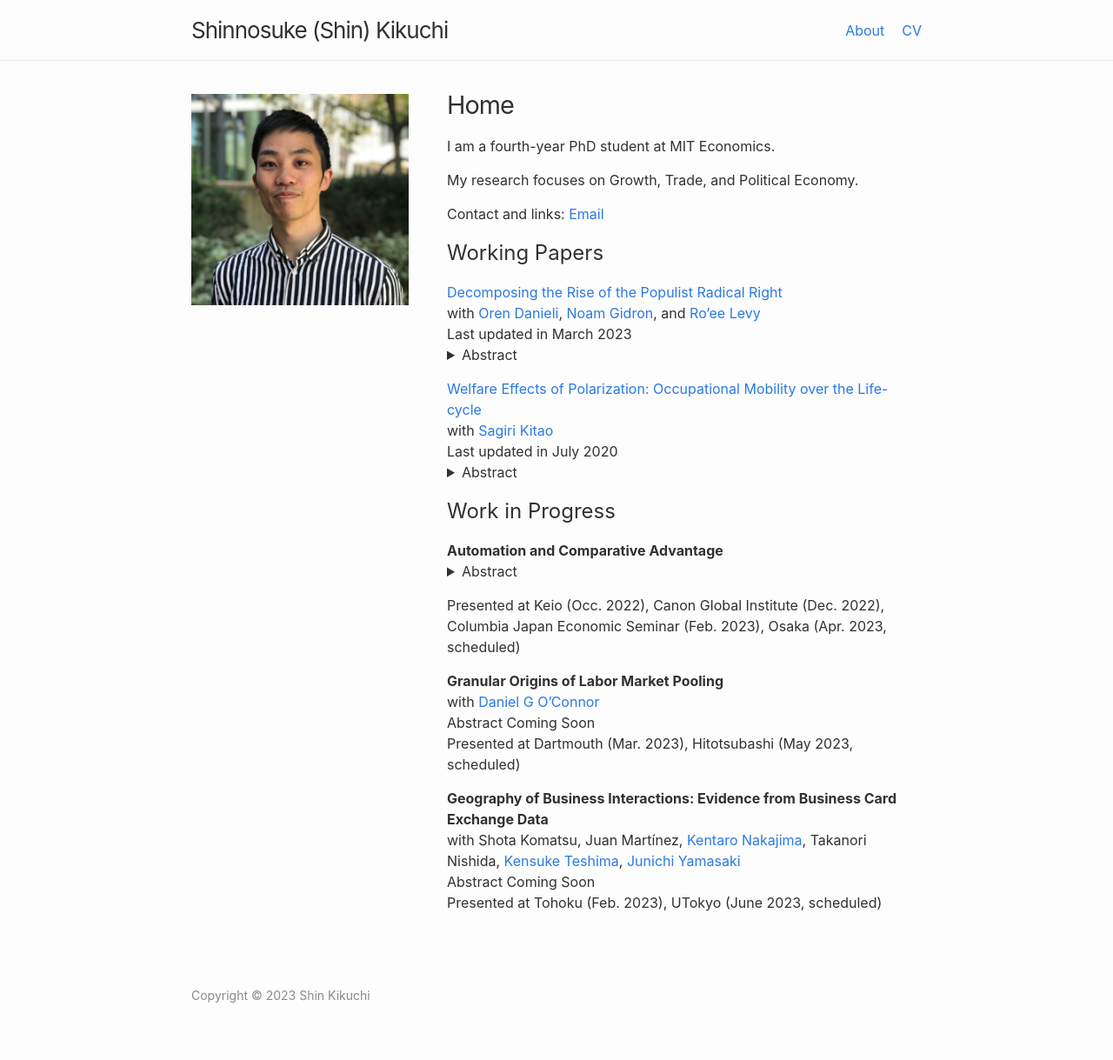
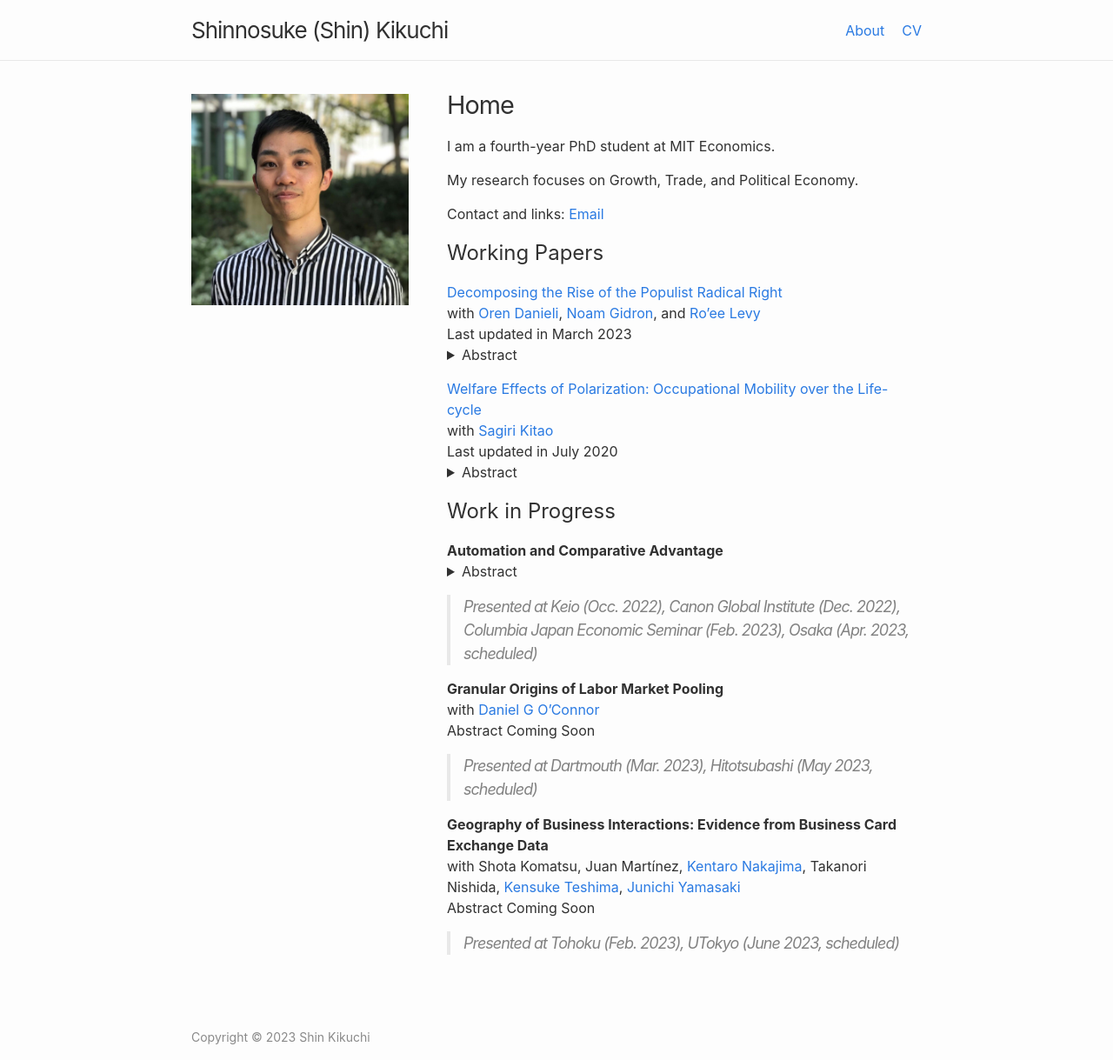
Before and after one commit to shinnkikuchi/shinnkikuchi.github.io, a Jekyll site: the page built from index.md, in a window 1280 px wide. Shown: the whole page at 87% size. Built offline with Jekyll 4.4.1, drawn with Linux system fonts in a browser that asks for light colours; before the commit the page ends 1171 px from its top, so only the background shows below that.

```diff
--- a/index.md
+++ b/index.md
@@ -46,13 +46,13 @@ Last updated in July 2020<br>
 	I study how automation affects comparative advantage. In the past centuries, the initial stages of economic development featured comparative advantage in low-skill-intensive sectors due to low-skill-labor abundance, as predicted by the Heckscher-Ohlin Theorem. I show, however, that this relationship has weakened—or even reversed—in the 21st century. This decoupling/reversal occurs because automation provides developed countries with endogenous comparative advantage in low-skill-intensive sectors. My counterfactual analysis shows that recent developing countries would have specialized in low-skill intensive sectors and enjoyed more gains from trade, as East Asian countries did, without automation in developed countries.
 
 </details>
-Presented at Keio (Occ. 2022), Canon Global Institute (Dec. 2022), Columbia Japan Economic Seminar (Feb. 2023), Osaka (Apr. 2023, scheduled)<br>
+> Presented at Keio (Occ. 2022), Canon Global Institute (Dec. 2022), Columbia Japan Economic Seminar (Feb. 2023), Osaka (Apr. 2023, scheduled)<br>
 
 
 **Granular Origins of Labor Market Pooling**<br>
 with  <a href="https://www.danielgoconnor.com" target="_blank">Daniel G O'Connor</a><br>
 Abstract Coming Soon<br>
-Presented at Dartmouth (Mar. 2023), Hitotsubashi (May 2023, scheduled)<br>
+> Presented at Dartmouth (Mar. 2023), Hitotsubashi (May 2023, scheduled)<br>
 
 
 **Geography of Business Interactions: Evidence from Business Card Exchange Data** <br>
@@ -63,4 +63,4 @@ Takanori Nishida,
 <a href="https://sites.google.com/site/kensuketeshima/" target="_blank">Kensuke Teshima</a>,
  <a href="https://www.junichiyamasaki.com/" target="_blank">Junichi Yamasaki</a><br>
 Abstract Coming Soon<br>
-Presented at Tohoku (Feb. 2023), UTokyo (June 2023, scheduled)<br>
+> Presented at Tohoku (Feb. 2023), UTokyo (June 2023, scheduled)<br>
```
